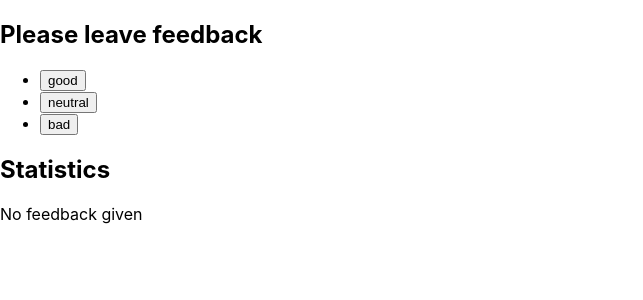
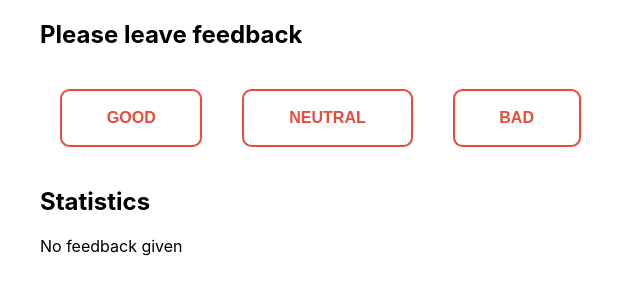
Before and after one commit to PavloOliinyk/goit-react-hw-02-feedback, a React (Create React App) app: page / in a window 1280 px wide. Shown: the top 300 px of the page, without its empty margins (0-643 px from the left). Built offline with nearby package versions, Linux system fonts and the light colour scheme.

Commit message:
добавил стили для кнопок

```diff
--- /dev/null
+++ b/src/Container/Container.js
@@ -0,0 +1,7 @@
+import s from './Container.module.css';
+
+function Container({ children }) {
+  return <div className={s.container}>{children}</div>;
+}
+
+export default Container;
--- /dev/null
+++ b/src/Container/Container.module.css
@@ -0,0 +1,22 @@
+.container {
+  margin: 0 auto;
+  padding: 0 15px;
+}
+
+@media screen and (min-width: 480px) {
+  .container {
+    width: 480px;
+  }
+}
+
+@media screen and (min-width: 768px) {
+  .container {
+    width: 768px;
+  }
+}
+
+@media screen and (min-width: 1200px) {
+  .container {
+    width: 1200px;
+  }
+}
--- /dev/null
+++ b/src/Container/index.js
@@ -0,0 +1 @@
+export { default } from './Container';
--- a/src/FeedbackOptions/FeedbackOptions.js
+++ b/src/FeedbackOptions/FeedbackOptions.js
@@ -1,14 +1,16 @@
 import React, { Component } from 'react';
 import PropTypes from 'prop-types';
+import s from './FeedbackOptions.module.css';
 
 class FeedbackOptions extends Component {
   render() {
     const { options, onLeaveFeedback } = this.props;
     return (
-      <ul>
+      <ul className={`list ${s.feedbackList}`}>
         {options.map(option => (
           <li key={option}>
             <button
+              className={s.btn}
               type="button"
               value={option}
               onClick={() => onLeaveFeedback(option)}
--- /dev/null
+++ b/src/FeedbackOptions/FeedbackOptions.module.css
@@ -0,0 +1,33 @@
+.feedbackList {
+  display: flex;
+}
+
+.btn {
+  box-sizing: border-box;
+  appearance: none;
+  background-color: transparent;
+  border: 2px solid #e74c3c;
+  border-radius: 0.6em;
+  color: #e74c3c;
+  cursor: pointer;
+  display: flex;
+  align-self: center;
+  font-size: 1rem;
+  font-weight: 400;
+  line-height: 1;
+  margin: 20px;
+  padding: 1.2em 2.8em;
+  text-decoration: none;
+  text-align: center;
+  text-transform: uppercase;
+  font-family: 'Montserrat', sans-serif;
+  font-weight: 700;
+  transition: box-shadow 300ms ease-in-out, color 300ms ease-in-out;
+}
+
+.btn:hover,
+:focus {
+  color: #fff;
+  outline: 0;
+  box-shadow: 0 0 40px 40px #e74c3c inset;
+}
--- a/src/Section/Section.js
+++ b/src/Section/Section.js
@@ -1,12 +1,15 @@
 import React, { Component } from 'react';
 import PropTypes from 'prop-types';
+import Container from '../Container';
 
 class Section extends Component {
   render() {
     return (
       <section>
-        <h2>{this.props.title}</h2>
-        {this.props.children}
+        <Container>
+          <h2>{this.props.title}</h2>
+          {this.props.children}
+        </Container>
       </section>
     );
   }
--- a/src/Statistics/Statistics.js
+++ b/src/Statistics/Statistics.js
@@ -6,21 +6,21 @@ class Statistics extends Component {
     const { good, neutral, bad, total, positivePercentage } = this.props;
 
     return (
-      <ul>
+      <ul className="list">
         <li>
-          Good: <span>{good}</span>
+          <span>Good:</span> <span>{good}</span>
         </li>
         <li>
-          Neutral: <span>{neutral}</span>
+          <span>Neutral:</span> <span>{neutral}</span>
         </li>
         <li>
-          Bad: <span>{bad}</span>
+          <span>Bad:</span> <span>{bad}</span>
         </li>
         <li>
-          Total: <span>{total}</span>
+          <spam>Total:</spam> <span>{total}</span>
         </li>
         <li>
-          Positive feadback: <span>{positivePercentage}%</span>
+          <span>Positive feadback:</span> <span>{positivePercentage}%</span>
         </li>
       </ul>
     );
--- a/src/index.css
+++ b/src/index.css
@@ -6,3 +6,13 @@ body {
   -webkit-font-smoothing: antialiased;
   -moz-osx-font-smoothing: grayscale;
 }
+
+ul,
+p {
+  margin: 0;
+  padding: 0;
+}
+
+.list {
+  list-style: none;
+}
```
Also changed, not shown: 1 other file (tests, documents, lock files or other folders).
